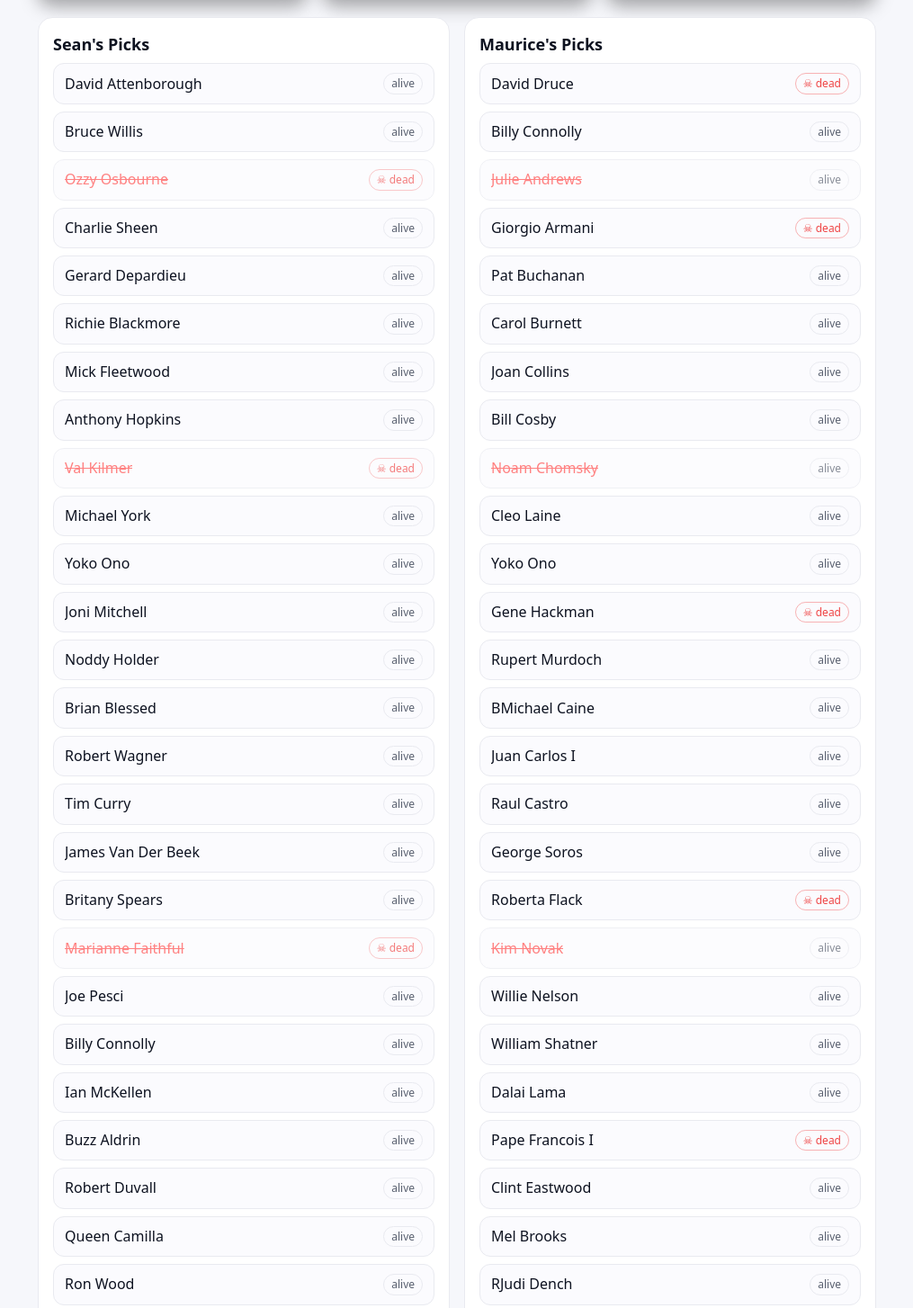
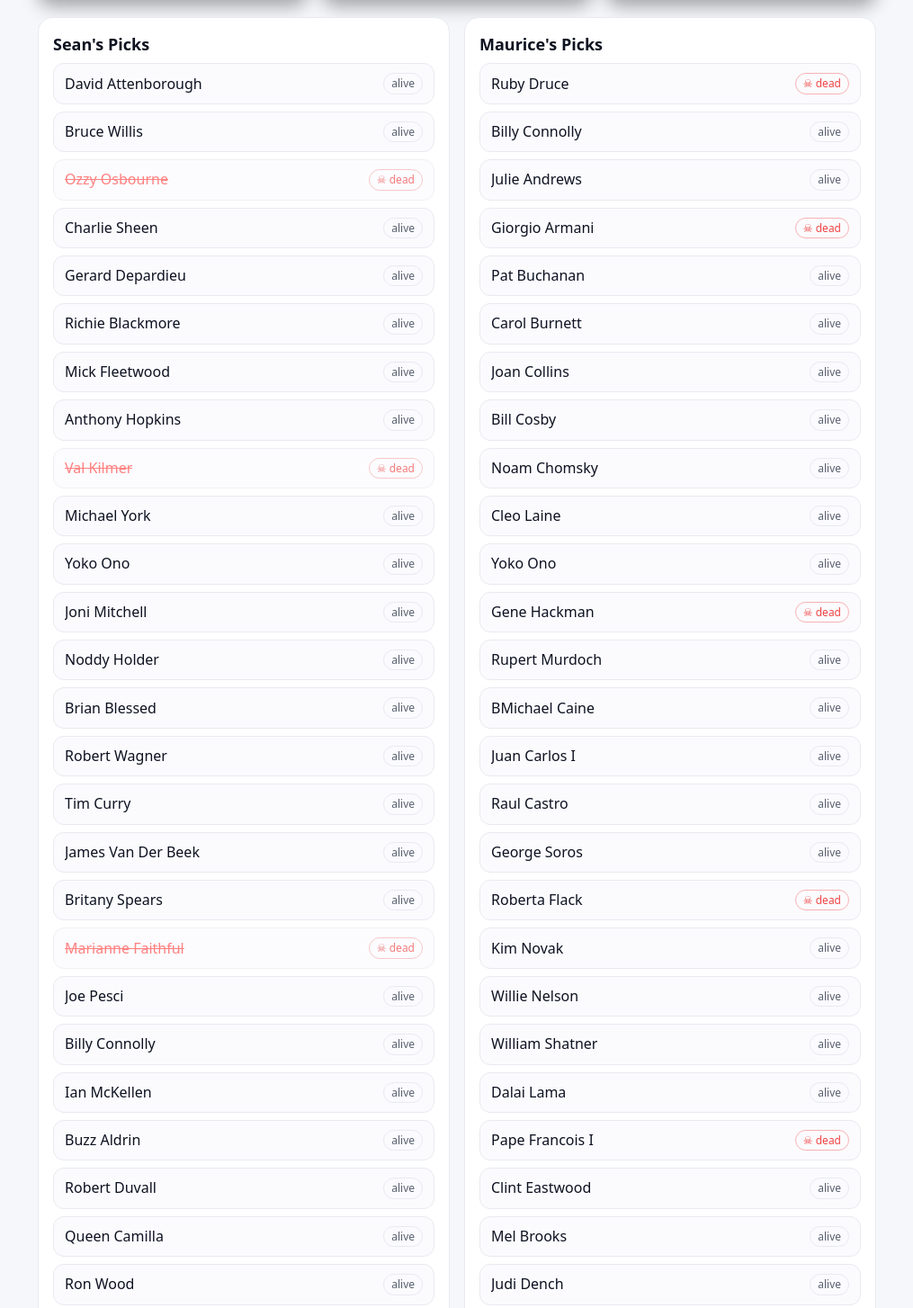
Before and after one commit to Eltonsean69x/DeathWatch25, a plain HTML site: page index.html in a window 1280 px wide. Shown: the part 264-1718 px from the top of the page at 90% size, without its empty margins (132-1147 px from the left). Drawn offline with Linux system fonts and the light colour scheme.

Commit message:
Update index.html

```diff
--- a/index.html
+++ b/index.html
@@ -198,15 +198,15 @@ li .tag { font-size: 12px; padding: 2px 8px; border-radius: 999px; border: 1px s
       <section class="card" data-player="Morris">
         <h2>Maurice's Picks</h2>
         <ul>
-          <li data-hit="1"><span class="who" data-text="Ruby Druce">David Druce</span><span class="tag dead">☠ dead</span></li>
+          <li data-hit="1"><span class="who" data-text="Ruby Druce">Ruby Druce</span><span class="tag dead">☠ dead</span></li>
           <li data-hit="0"><span class="who" data-text="Billy Connolly">Billy Connolly</span><span class="tag alive">alive</span></li>
-          <li data-hit="0" class="hit"><span class="who" data-text="Julie Andrews">Julie Andrews</span><span class="tag alive">alive</span></li>
+          <li data-hit="0"><span class="who" data-text="Julie Andrews">Julie Andrews</span><span class="tag alive">alive</span></li>
           <li data-hit="1"><span class="who" data-text="Giorgio Armani">Giorgio Armani</span><span class="tag dead">☠ dead</span></li>
           <li data-hit="0"><span class="who" data-text="Pat Buchanan">Pat Buchanan</span><span class="tag alive">alive</span></li>
           <li data-hit="0"><span class="who" data-text="Carol Burnett">Carol Burnett</span><span class="tag alive">alive</span></li>
           <li data-hit="0"><span class="who" data-text="Joan Collins">Joan Collins</span><span class="tag alive">alive</span></li>
           <li data-hit="0"><span class="who" data-text="Bill Cosby">Bill Cosby</span><span class="tag alive">alive</span></li>
-          <li data-hit="0" class="hit"><span class="who" data-text="Noam Chomsky">Noam Chomsky</span><span class="tag alive">alive</span></li>
+          <li data-hit="0"><span class="who" data-text="Noam Chomsky">Noam Chomsky</span><span class="tag alive">alive</span></li>
           <li data-hit="0"><span class="who" data-text="Cleo Laine">Cleo Laine</span><span class="tag alive">alive</span></li>
           <li data-hit="0"><span class="who" data-text="Yoko Ono">Yoko Ono</span><span class="tag alive">alive</span></li>
           <li data-hit="1"><span class="who" data-text="Gene Hackman">Gene Hackman</span><span class="tag dead">☠ dead</span></li>
@@ -216,18 +216,18 @@ li .tag { font-size: 12px; padding: 2px 8px; border-radius: 999px; border: 1px s
           <li data-hit="0"><span class="who" data-text="Raul Castro">Raul Castro</span><span class="tag alive">alive</span></li>
           <li data-hit="0"><span class="who" data-text="George Soros">George Soros</span><span class="tag alive">alive</span></li>
           <li data-hit="1"><span class="who" data-text="Roberta Flack">Roberta Flack</span><span class="tag dead">☠ dead</span></li>
-          <li data-hit="0" class="hit"><span class="who" data-text="Kim Novak">Kim Novak</span><span class="tag alive">alive</span></li>
+          <li data-hit="0"><span class="who" data-text="Kim Novak">Kim Novak</span><span class="tag alive">alive</span></li>
           <li data-hit="0"><span class="who" data-text="Wilie Nelson">Willie Nelson</span><span class="tag alive">alive</span></li>
           <li data-hit="0"><span class="who" data-text="William Shatner">William Shatner</span><span class="tag alive">alive</span></li>
           <li data-hit="0"><span class="who" data-text="Dalai Lama">Dalai Lama</span><span class="tag alive">alive</span></li>
           <li data-hit="1"><span class="who" data-text="Pape Fracnois I">Pape Francois I</span><span class="tag dead">☠ dead</span></li>
           <li data-hit="0"><span class="who" data-text="Clint Eastwood">Clint Eastwood</span><span class="tag alive">alive</span></li>
           <li data-hit="0"><span class="who" data-text="Mel Brooks">Mel Brooks</span><span class="tag alive">alive</span></li>
-          <li data-hit="0"><span class="who" data-text="Judi Dench">RJudi Dench</span><span class="tag alive">alive</span></li>
+          <li data-hit="0"><span class="who" data-text="Judi Dench">Judi Dench</span><span class="tag alive">alive</span></li>
           <li data-hit="0"><span class="who" data-text="Morgan Freeman">Morgan Freeman</span><span class="tag alive">alive</span></li>
           <li data-hit="0"><span class="who" data-text="Daniel O Donnell">Daniel O Donnell</span><span class="tag alive">alive</span></li>
           <li data-hit="0"><span class="who" data-text="Arnold Schwarzenegger">Arnold Schwarzenegger</span><span class="tag alive">alive</span></li
-          <li data-hit="0"><span class="who" data-text="Simon Harris">Simon Harris</span><span class="tag alive">alive</span></li
+          <li data-hit="0"><span class="who" data-text="Simon Harris">Simon Harris</span><span class="tag alive">alive</span></li>
         </ul>
       </section>
     </main>
```
